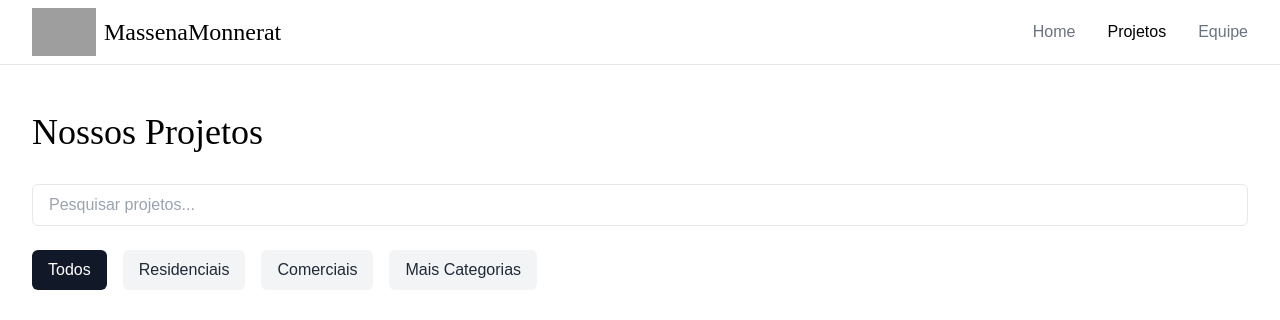
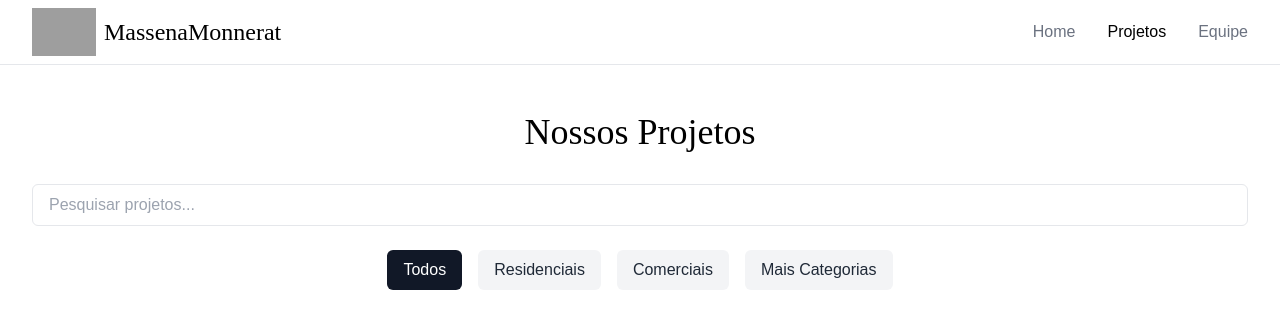
Before and after one commit to Vodfa/siteteste, a React (Vite) app: page /projetos in a window 1280 px wide. Shown: the top 320 px of the page. Built offline with nearby package versions, Linux system fonts and the light colour scheme; grey boxes are pictures that could not be loaded.

Commit message:
Update Projetos.tsx

```diff
--- a/src/pages/Projetos.tsx
+++ b/src/pages/Projetos.tsx
@@ -175,7 +175,7 @@ export function Projetos() {
   return (
     <div className="min-h-screen pt-16">
       <div className="max-w-7xl mx-auto px-4 sm:px-6 lg:px-8 py-12">
-        <h1 className="text-4xl font-serif mb-8">Nossos Projetos</h1>
+        <h1 className="text-4xl font-serif mb-8 text-center">Nossos Projetos</h1>
 
         {/* Barra de Pesquisa */}
         <div className="mb-6">
@@ -189,7 +189,7 @@ export function Projetos() {
         </div>
 
         {/* Filtros */}
-        <div className="flex items-center space-x-4 mb-8 relative">
+        <div className="flex items-center space-x-4 mb-8 justify-center relative">
           {mainCategories.map((category) => (
             <button
               key={category}
```
